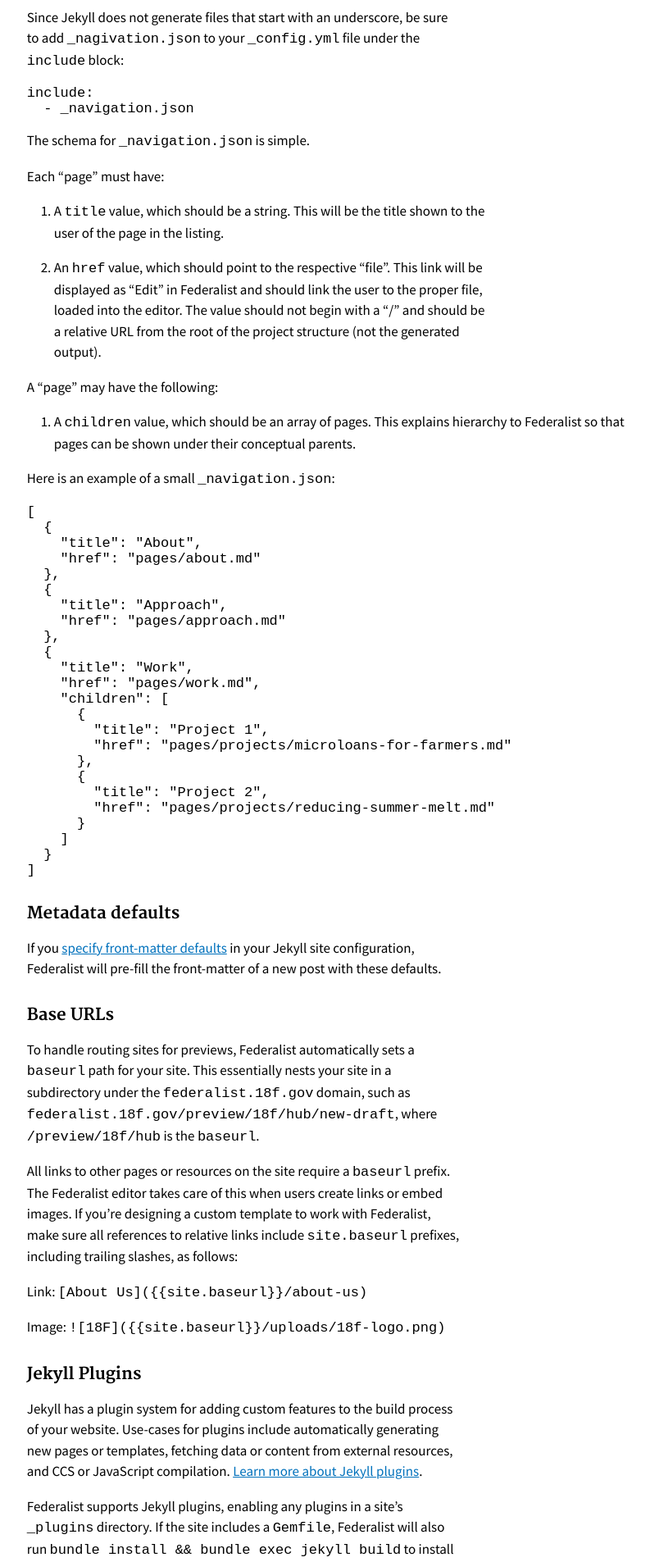
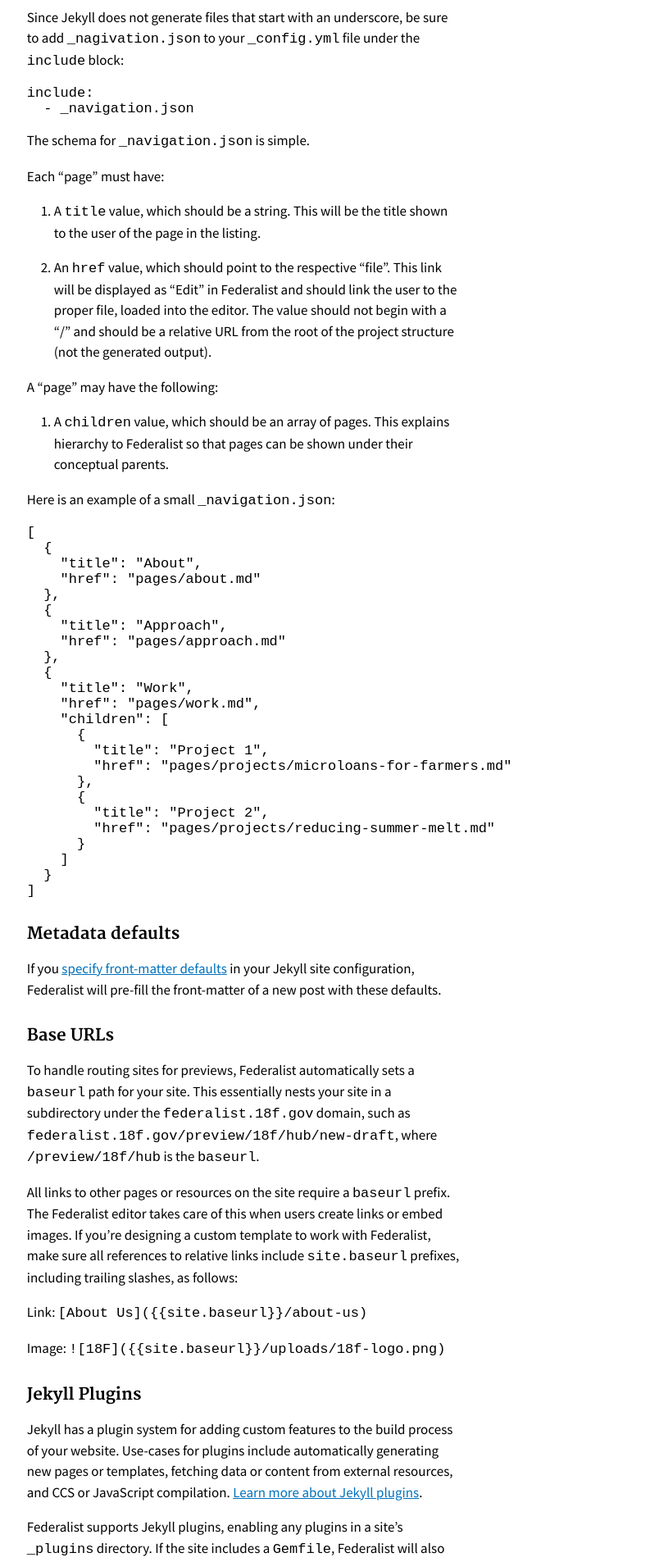
Before and after one commit to Macy-FK/federaliste, a Jekyll site: the page built from pages/custom-templates.md, in a window 1280 px wide. Shown: the part 2382-4287 px from the top of the page at 82% size, without its empty margins (368-1161 px from the left). Built offline with Jekyll 4.4.1, drawn with Linux system fonts in a browser that asks for light colours; Markdown is read by kramdown in place of the engine named in the settings.

Commit message:
Add max-width for ol + ul inside of .usa-content, change css override layout to null.

```diff
--- a/assets/css/uswds-overrides.css
+++ b/assets/css/uswds-overrides.css
@@ -1,6 +1,6 @@
 ---
 # build this file as raw CSS
-layout: none
+layout: null
 ---
 {% if site.logo.url %}
 .usa-logo-text {
@@ -11,3 +11,11 @@ layout: none
   background-size: 1em;
 }
 {% endif %}
+
+.usa-content {
+
+  ul,
+  ol {
+    max-width: 53rem;
+  }
+}
```
